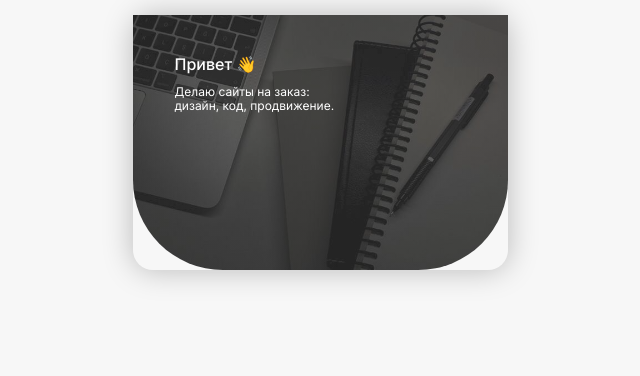
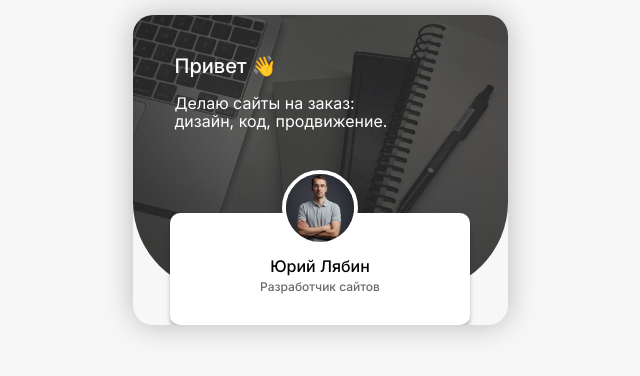
Before and after one commit to SNDMN512/Taplink, a plain HTML site: page index.html in a window 1280 px wide. Shown: the whole page, without its empty margins (320-960 px from the left). Drawn offline with Linux system fonts and the light colour scheme.

Commit message:
add: user bio

```diff
--- a/css/style.css
+++ b/css/style.css
@@ -9,10 +9,16 @@ body {
 }
 
 .page-wrapper {
+  overflow: hidden;
   max-width: 375px;
   margin: auto;
   box-shadow: 0 0 30px 0 rgba(0, 0, 0, 0.25);
   border-radius: 20px;
+}
+
+.container {
+  max-width: 300px;
+  margin: auto;
 }
 
 .header {
@@ -29,10 +35,40 @@ body {
 
 .hello {
   font-weight: 500;
-  font-size: 16px;
+  font-size: 20px;
 }
 
 .hello-text {
   font-weight: 400;
+  font-size: 16px;
+}
+
+.user {
+  margin-top: -79px;
+  text-align: center;
+  box-shadow: 0 4px 4px 0 rgba(0, 0, 0, 0.25);
+  background: #fff;
+  border-radius: 10px;
+  padding-bottom: 20px;
+}
+
+.user-avatar {
+  margin-top: -43px;
+  border-radius: 50%;
+  object-fit: cover;
+  border: 4px solid #fffefe;
+}
+
+.user-name {
+  margin-top: 8px;
+  margin-bottom: 4px;
+  font-weight: 500;
+  font-size: 16px;
+}
+
+.user-description {
+  font-weight: 500;
   font-size: 12px;
+  color: #6a6a6a;
+  margin-top: 4px;
 }
--- a/index.html
+++ b/index.html
@@ -24,6 +24,15 @@
         <br>дизайн, код, продвижение.
       </p>
     </header>
+    <div class="container">
+      <div class="user">
+        <img width="76" height="76" src="img/avatar.png" alt="Юрий Лябин" class="user-avatar">
+        <h1 class="user-name">Юрий Лябин</h1>
+        <p class="user-description">Разработчик сайтов</p>
+      </div>
+      <!-- /.user -->
+    </div>
+    <!-- /.container -->
   </div>
   <!-- /.page-wrapper -->
   <script src="js/main.js"></script>
```
Also changed, not shown: img/avatar.png (added).
